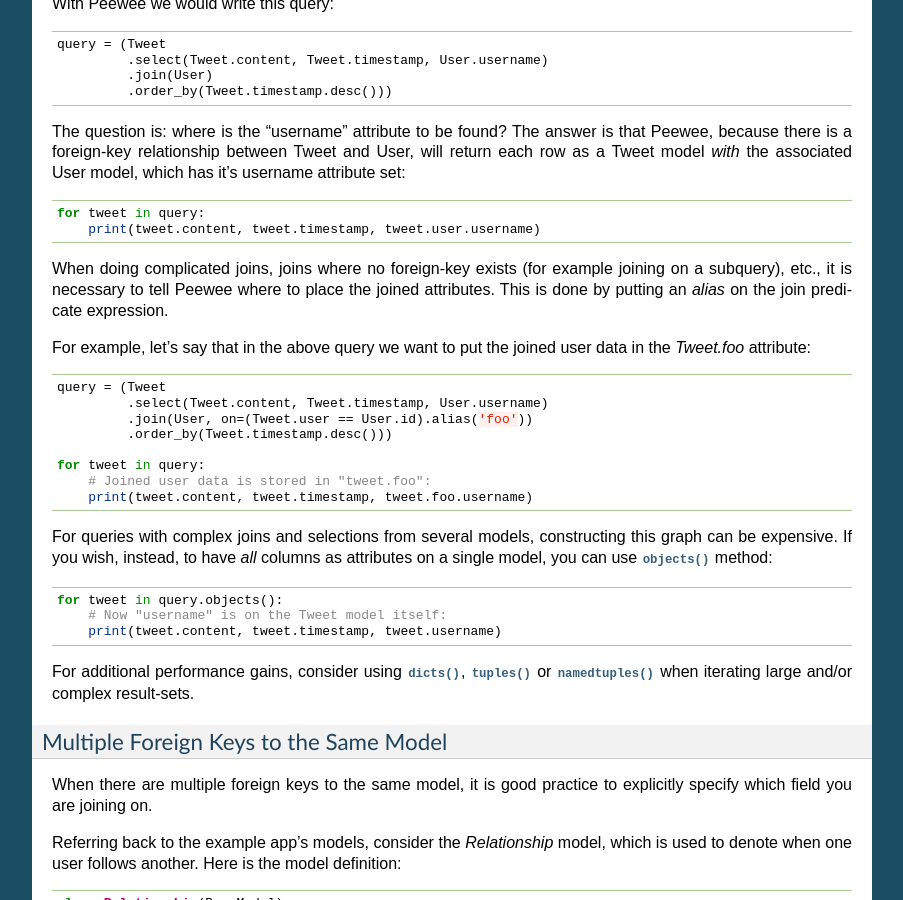
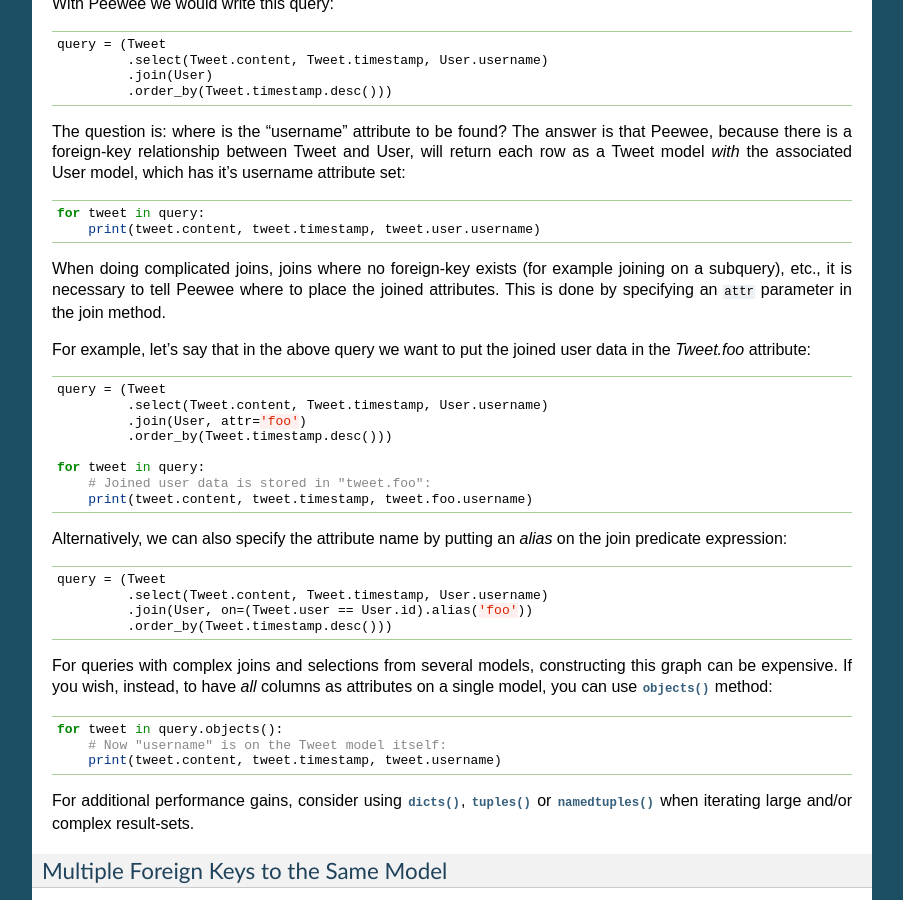
Before and after one commit to coleifer/peewee, a Sphinx documentation site: the page built from docs/peewee/querying.rst, in a window 1280 px wide and 900 px high, scrolled down 16879 px. Shown: the whole window, without its empty margins (198-1101 px from the left). Built offline with Sphinx 7.4.7, drawn with Linux system fonts in a browser that asks for light colours; pages that are not in the unit, such as notebooks, are missing from menus.

Commit message:
Clarify note about join alias/attr parameter.

```diff
--- a/docs/peewee/querying.rst
+++ b/docs/peewee/querying.rst
@@ -1172,11 +1172,25 @@
 
 When doing complicated joins, joins where no foreign-key exists (for example
 joining on a subquery), etc., it is necessary to tell Peewee where to place the
-joined attributes. This is done by putting an *alias* on the join predicate
-expression.
+joined attributes. This is done by specifying an ``attr`` parameter in the join
+method.
 
 For example, let's say that in the above query we want to put the joined user
 data in the *Tweet.foo* attribute:
+
+.. code-block:: python
+
+    query = (Tweet
+             .select(Tweet.content, Tweet.timestamp, User.username)
+             .join(User, attr='foo')
+             .order_by(Tweet.timestamp.desc()))
+
+    for tweet in query:
+        # Joined user data is stored in "tweet.foo":
+        print(tweet.content, tweet.timestamp, tweet.foo.username)
+
+Alternatively, we can also specify the attribute name by putting an *alias* on
+the join predicate expression:
 
 .. code-block:: python
 
```
Also changed, not shown: other parts of docs/peewee/querying.rst (+0 -4 lines).
